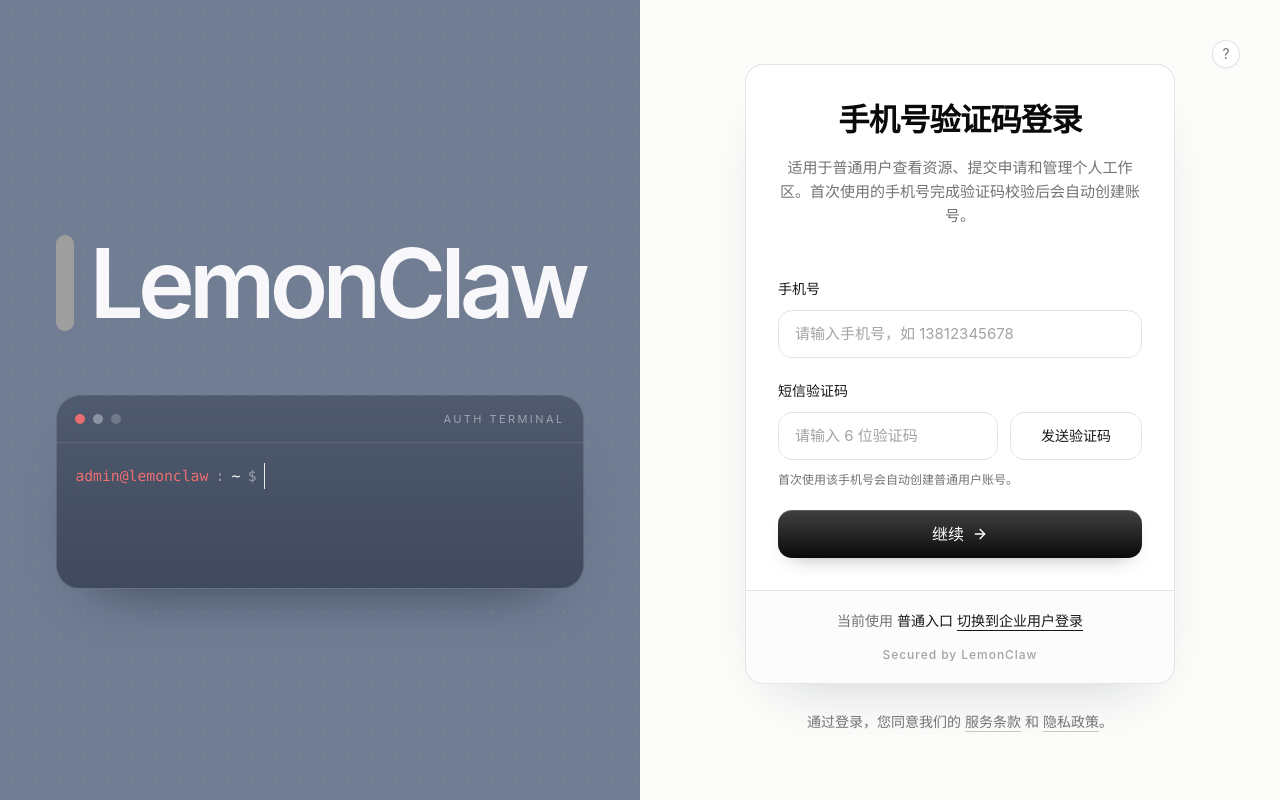
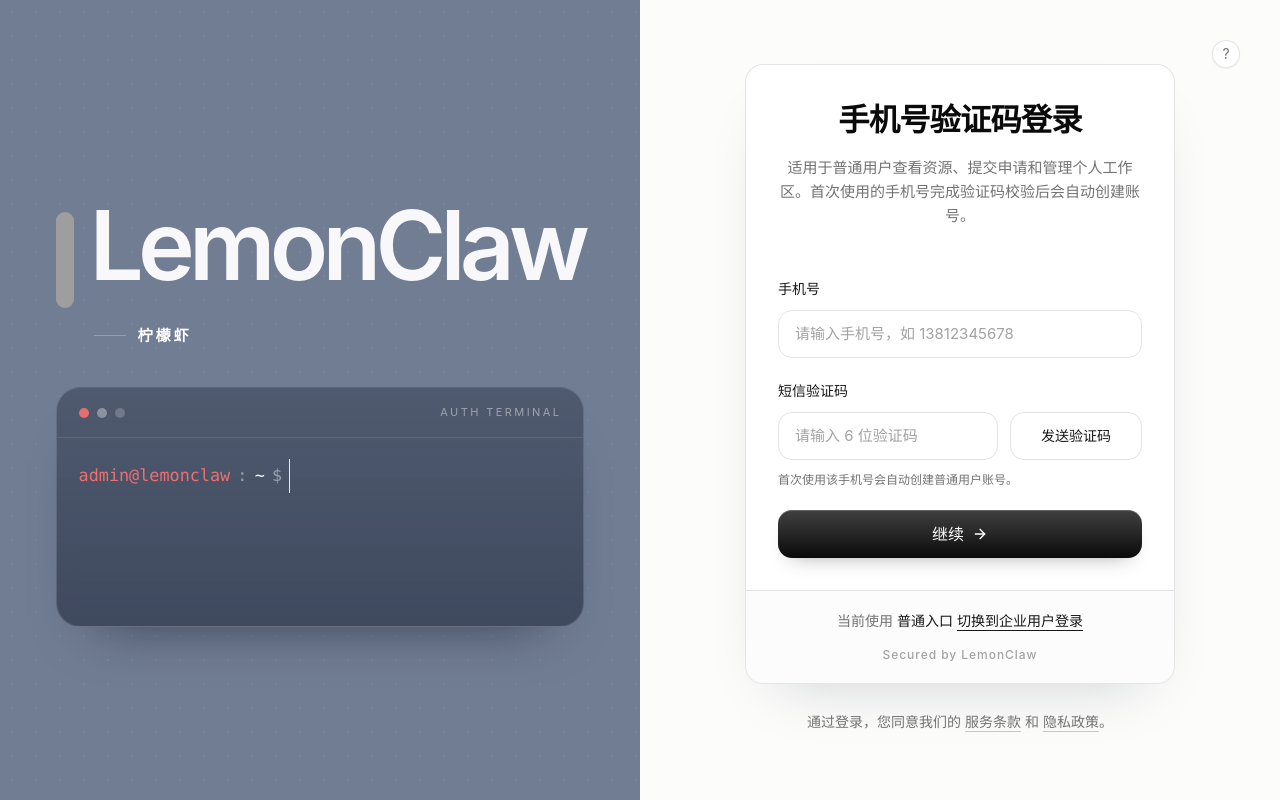
Before and after one commit to LoD-Dawn/LemonClawAdmin, a Next.js app: page /login in a window 1280 px wide. Built offline with nearby package versions, Linux system fonts and the light colour scheme; grey boxes are pictures that could not be loaded.

Commit message:
feat: 更新

```diff
--- a/src/app/globals.css
+++ b/src/app/globals.css
@@ -214,21 +214,22 @@
   border-radius: 1.5rem;
   box-shadow: 0 32px 60px -42px rgba(15, 23, 42, 0.75);
   backdrop-filter: blur(10px);
+  min-height: 15rem;
 }
 
 .login-terminal-header {
   display: flex;
   align-items: center;
   justify-content: space-between;
-  padding: 0.95rem 1.15rem;
+  padding: 1rem 1.35rem;
   border-bottom: 1px solid rgba(255, 255, 255, 0.1);
 }
 
 .login-terminal-body {
-  padding: 1.15rem;
+  padding: 1.35rem;
   font-family: ui-monospace, SFMono-Regular, SFMono-Regular, Menlo, Monaco, Consolas, 'Liberation Mono', 'Courier New', monospace;
-  font-size: 0.92rem;
-  line-height: 1.8;
+  font-size: 1.05rem;
+  line-height: 2;
   color: rgba(255, 255, 255, 0.88);
 }
 
--- a/src/components/auth/auth-layout.tsx
+++ b/src/components/auth/auth-layout.tsx
@@ -24,9 +24,17 @@
                   <div className="relative h-24 w-24 overflow-hidden rounded-[2rem] bg-white/10 shadow-[0_30px_60px_-42px_rgba(0,0,0,0.45)]">
                     <Image src="/images/Logo.png" alt="LemonClaw" fill sizes="96px" className="object-cover" />
                   </div>
-                  <span className="text-[5.25rem] font-semibold tracking-[-0.06em] text-white/95 xl:text-[6rem]">
-                    LemonClaw
-                  </span>
+                  <div className="text-left">
+                    <span className="block text-[5.25rem] font-semibold tracking-[-0.06em] text-white/95 xl:text-[6rem]">
+                      LemonClaw
+                    </span>
+                    <div className="ml-1 mt-2 flex items-center gap-3">
+                      <span className="h-px w-8 bg-white/25" />
+                      <span className="text-[0.95rem] font-semibold tracking-[0.18em] text-white/74">
+                        柠檬虾
+                      </span>
+                    </div>
+                  </div>
                 </Link>
               </div>
 
```
